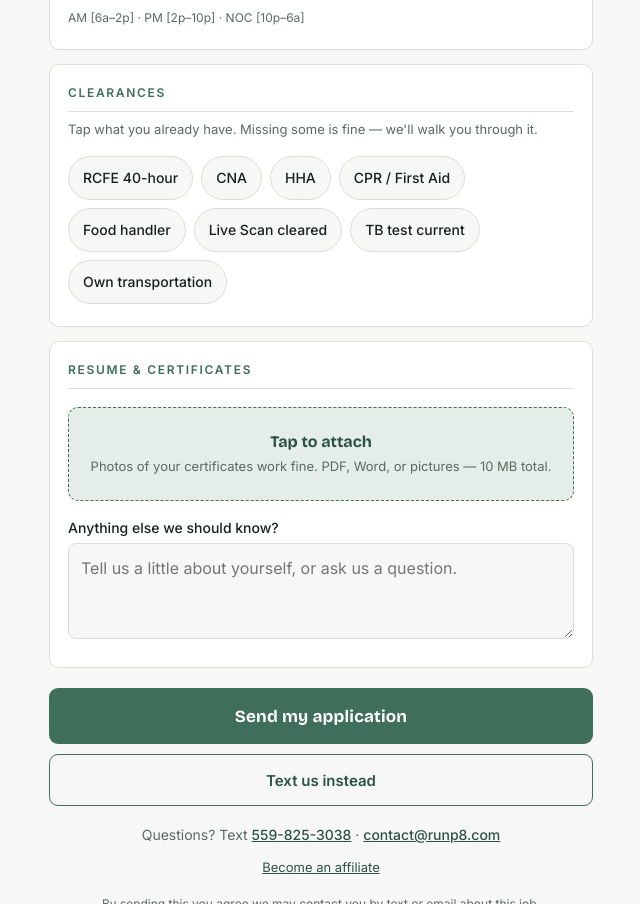
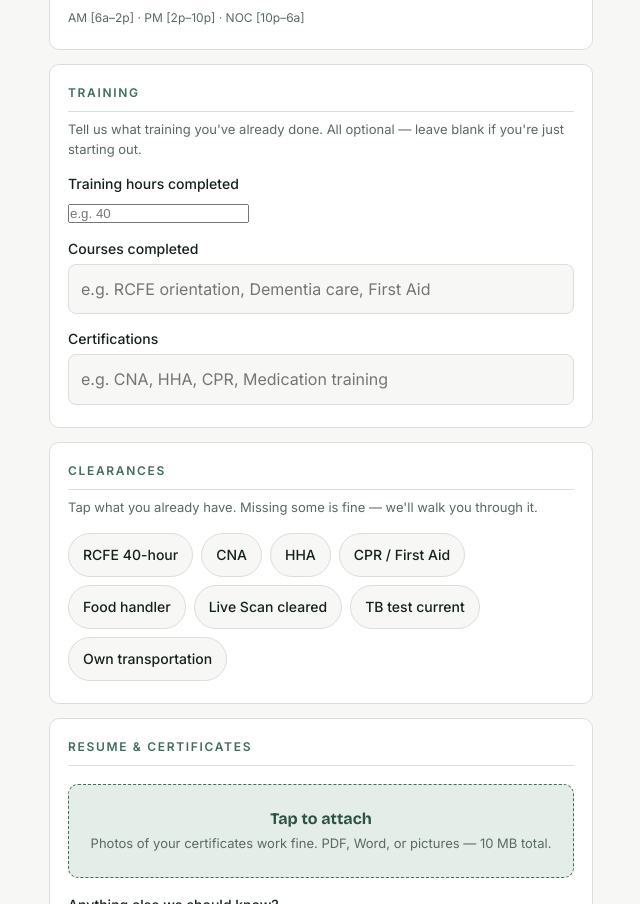
Before and after one commit to infomomtelo-sketch/ElisCare, a plain HTML site: page index.html in a window 1280 px wide. Shown: the part 1627-2531 px from the top of the page, without its empty margins (319-959 px from the left). Drawn offline with nearby package versions, Linux system fonts and the light colour scheme.

Commit message:
Add Training section to application form

```diff
--- a/index.html
+++ b/index.html
@@ -378,6 +378,26 @@ body{
   </section>
 
   <section class="sec">
+    <h2>Training</h2>
+    <p class="hint">Tell us what training you've already done. All optional — leave blank if you're just starting out.</p>
+
+    <div class="field">
+      <label for="trainhours">Training hours completed</label>
+      <input type="number" id="trainhours" name="Training hours" placeholder="e.g. 40" min="0" inputmode="numeric">
+    </div>
+
+    <div class="field">
+      <label for="courses">Courses completed</label>
+      <input type="text" id="courses" name="Courses completed" placeholder="e.g. RCFE orientation, Dementia care, First Aid">
+    </div>
+
+    <div class="field">
+      <label for="certs">Certifications</label>
+      <input type="text" id="certs" name="Certifications" placeholder="e.g. CNA, HHA, CPR, Medication training">
+    </div>
+  </section>
+
+  <section class="sec">
     <h2>Clearances</h2>
     <p class="hint">Tap what you already have. Missing some is fine — we'll walk you through it.</p>
     <div class="chips">
```
